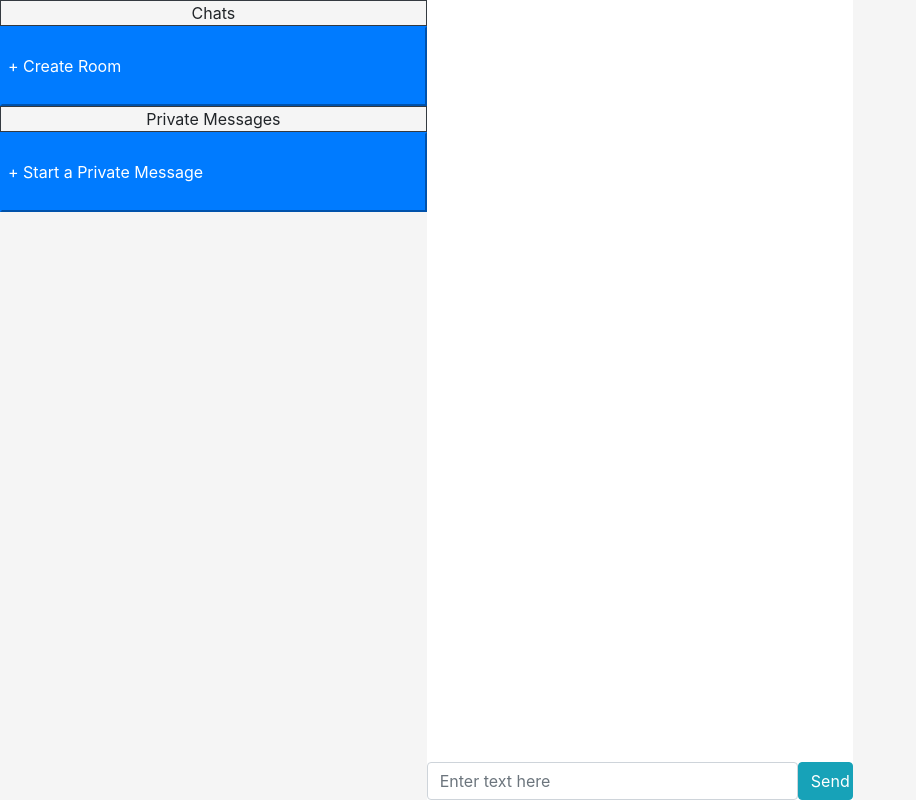
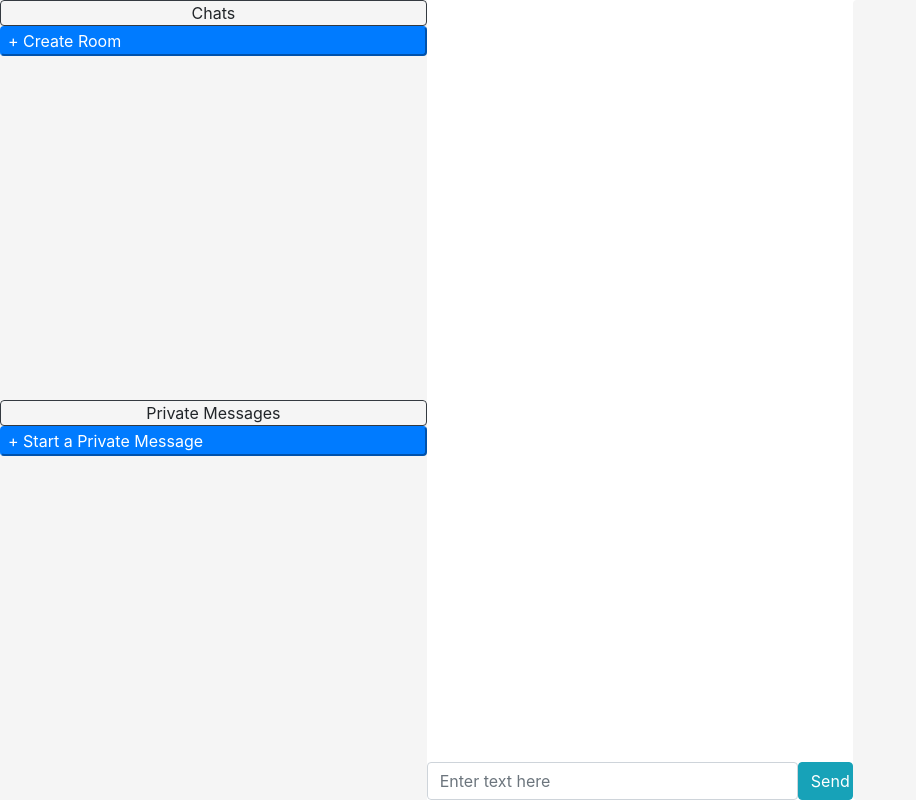
Before and after one commit to haisonnguyen/CS494_IRC, a website: page public/index.html in a window 1280 px wide. Shown: the whole page, without its empty margins (0-916 px from the left). Drawn offline with nearby package versions, Linux system fonts and the light colour scheme; no server answers.

Commit message:
finish functionalities

```diff
--- a/public/index.css
+++ b/public/index.css
@@ -4,7 +4,6 @@
 }
 .container-fluid {
   height: 100vh;
-  overflow: hidden;
 }
 
 .chat-box {
@@ -35,7 +34,7 @@
 }
 
 .list-group li button {
-  height: 10vh;
+  height: 5vh;
   width: 100%;
 }
 
@@ -43,7 +42,7 @@
   font-size: 150%;
   height: 100%;
   margin: 0;
-  overflow-y: scroll;
+
   padding: 10px 20px 10px 20px;
 }
 
@@ -51,3 +50,32 @@
     height: 100%;
     padding-bottom: 60px;
   }
+
+.group-section {
+  height:100%;
+}
+
+.chat-groups {
+  overflow: hidden;
+  height: 50%;
+  padding: 0;
+  margin: 0;
+}
+
+.list-group{
+  width: 100%;
+  overflow-y: scroll;
+  height:100%;
+}
+
+.create-button {
+  width:100%;
+}
+
+::-webkit-scrollbar {
+  display: none;
+  }
+
+  .message {
+    width: 100%;
+  }
--- a/public/index.html
+++ b/public/index.html
@@ -12,22 +12,28 @@
 <body>
     <script src="https://ajax.googleapis.com/ajax/libs/jquery/3.1.0/jquery.min.js"></script>
 
-    <div class="row container-fluid nopadding">
+    <div class="row container-fluid nopadding rounded">
         <div class="col-xl-4 side-nav nopadding">
-            <div class="panel panel-default">
-                <div class="panel-heading text-center border border-dark">Chats</div>
-                <ul id="group-chat-list" class="list-group">
-                    <li><button id="create-room-btn" class="btn-primary btn-group-vertical" data-toggle="modal"
-                            data-target="#exampleModal">+ Create Room</button></li>
-                </ul>
-                <div class="panel-heading text-center border border-dark">Private Messages</div>
-                <ul id="privat-chat-list" class="list-group">
-                    <li><button id="create-msg-btn" class="btn-primary btn-group-vertical" data-toggle="modal"
-                            data-target="#exampleModal">+ Start a Private Message</button></li>
-                </ul>
+            <div class="panel panel-default group-section">
+                <div class="chat-groups rounded">
+                    <div class="panel-heading text-center border border-dark rounded">Chats</div>
+                    <button id="create-room-btn" class="btn-primary btn-group-vertical create-button rounded" data-toggle="modal"
+                        data-target="#exampleModal">+ Create Room</button>
+                    <ul id="group-chat-list" class="list-group">
+
+                    </ul>
+                </div>
+                <div class="chat-groups rounded">
+                    <div class="panel-heading text-center border border-dark rounded">Private Messages</div>
+                    <button id="create-msg-btn" class="btn-primary btn-group-vertical create-button rounded " data-toggle="modal"
+                        data-target="#exampleModal">+ Start a Private Message</button>
+                    <ul id="private-chat-list" class="list-group">
+
+                    </ul>
+                </div>
             </div>
         </div>
-        <div class="col-xl-4 chat-box nopadding">
+        <div class="col-xl-4 chat-box nopadding rounded">
             <div id="chatArea">
                 <ul id="messages" class="list-group"></ul>
             </div>
@@ -36,7 +42,7 @@
                 <button type="button" class="btn btn-info">Send</button>
             </form>
         </div>
-        <div class="col-xl-4 side-nav nopadding"></div>
+        <div class="col-xl-4 side-nav nopadding rounded"></div>
 
         <!-- Modal -->
         <div class="modal fade" id="exampleModal" tabindex="-1" role="dialog" aria-labelledby="exampleModalLabel"
@@ -67,9 +73,7 @@
 
         <script src="/socket.io/socket.io.js"></script>
         <script src="/socket.js"></script>
-        <script src="https://code.jquery.com/jquery-3.3.1.slim.min.js"
-            integrity="sha384-q8i/X+965DzO0rT7abK41JStQIAqVgRVzpbzo5smXKp4YfRvH+8abtTE1Pi6jizo"
-            crossorigin="anonymous"></script>
+
         <script src="https://cdnjs.cloudflare.com/ajax/libs/popper.js/1.14.7/umd/popper.min.js"
             integrity="sha384-UO2eT0CpHqdSJQ6hJty5KVphtPhzWj9WO1clHTMGa3JDZwrnQq4sF86dIHNDz0W1"
             crossorigin="anonymous"></script>
--- a/public/socket.js
+++ b/public/socket.js
@@ -21,22 +21,24 @@ $(document).ready(() => {
     var message = $("#chat-message-input").val();
     $("#chat-message-input").val("");
     socket.emit("chat message", { room: current, msg: message });
-    console.log(message);
     return false;
   });
 
   socket.on("chat message", data => {
-    console.log(current, data.room, data.msg);
-    $("#messages").append($("<li>").text(data.msg));
+    $("#messages").append($("<li class='message list-group-item'>").text(data.msg));
+    $("#messages").animate({scrollTop: $("#messages").prop("scrollHeight") });
+
+  });
+
+  socket.on("user join", user => {
+    $("#messages").append($("<li class='message list-group-item'>").text(user.toString() + " has joined!"));
+    //$("#online-users").append($("<li>").text(user.toString()));
   });
 
 /*
 
 
-  socket.on("user join", user => {
-    $("#chats #main").append($("<li>").text(user.toString() + " has joined!"));
-    $("#online-users").append($("<li>").text(user.toString()));
-  });
+
 
   socket.on("user left", user => {
     $("#chats #main").append($("<li>").text(user.toString() + " has left!"));
```
